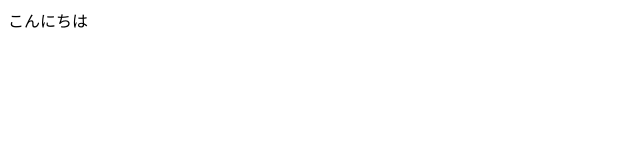
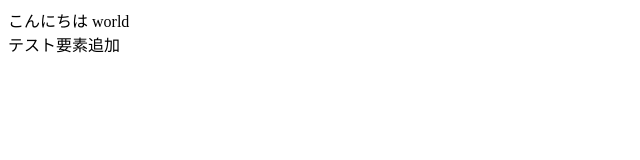
Before and after one commit to CircuitM9/git-lesson1, a plain HTML site: page index.html in a window 1280 px wide. Shown: the whole page, without its empty margins (0-640 px from the left). Drawn offline with Linux system fonts and the light colour scheme.

Commit message:
要素を追加

```diff
--- a/index.html
+++ b/index.html
@@ -6,7 +6,7 @@
     <title>Document test</title>
 </head>
 <body>
-    <div class="my_cl">こんにちは</div>
-
+    <div class="my_cl">こんにちは world</div>
+    <div class="my_cl">テスト要素追加</div>
 </body>
 </html>
```
